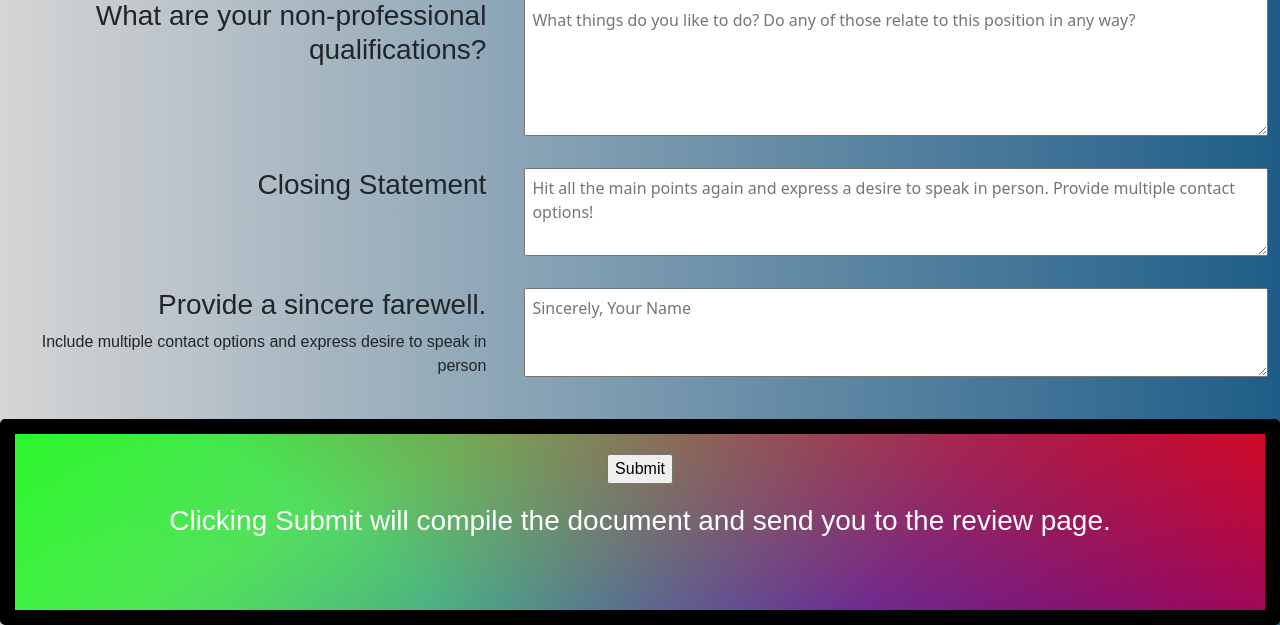
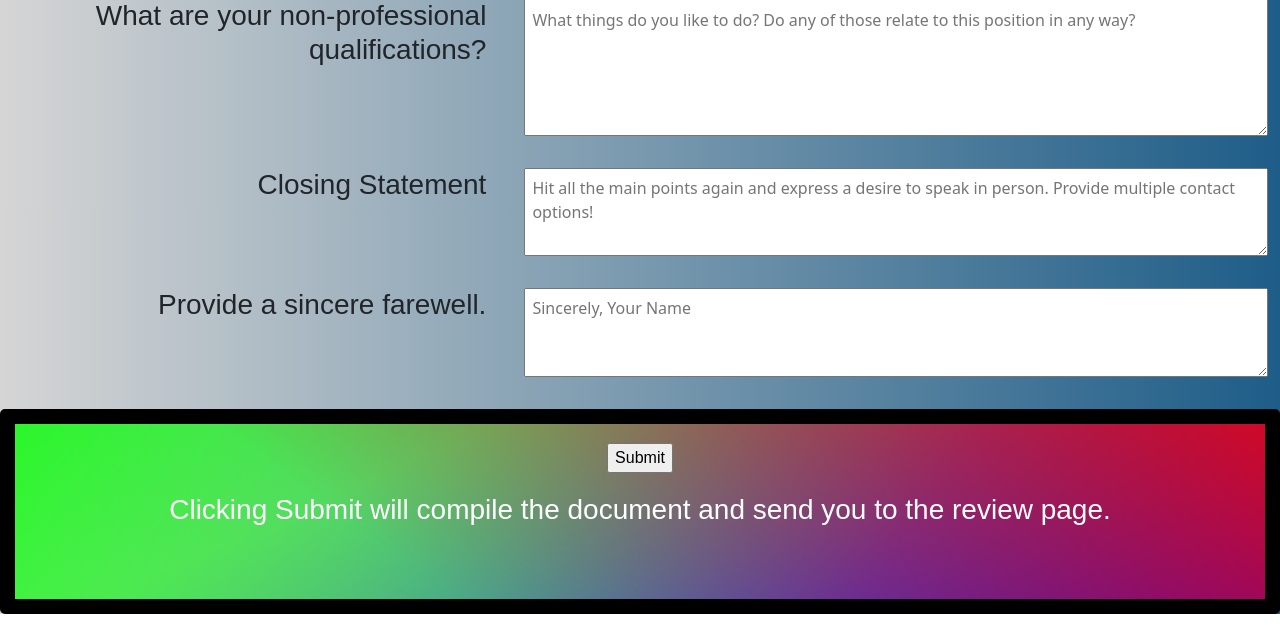
Before and after one commit to cdh616x/CLScribe-flask, a Flask app: page / in a window 1280 px wide. Shown: the part 803-1428 px from the top of the page. Run offline with Flask 2, Linux system fonts and the light colour scheme; some web fonts are replaced.

Commit message:
bug fixes

```diff
--- a/templates/index.html
+++ b/templates/index.html
@@ -72,7 +72,6 @@
      <div class="row input-row">
          <div class="prompt-col">
              <h3>Provide a sincere farewell.</h3>
-             <p>Include multiple contact options and express desire to speak in person</p>
          </div>
          <div class="col">
              <textarea name="farewell" cols="40" rows="3" placeholder="Sincerely, Your Name "></textarea>
```
